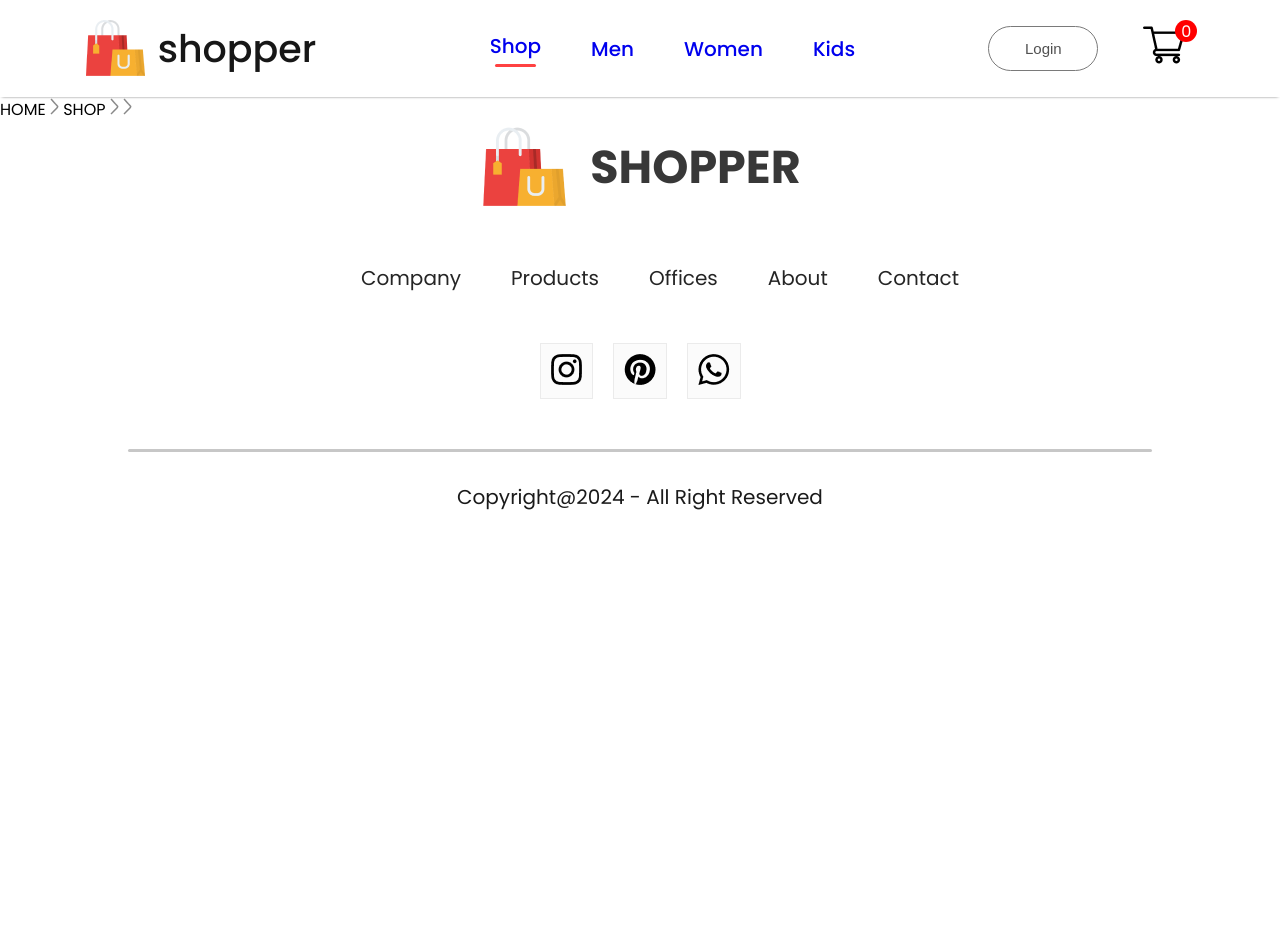
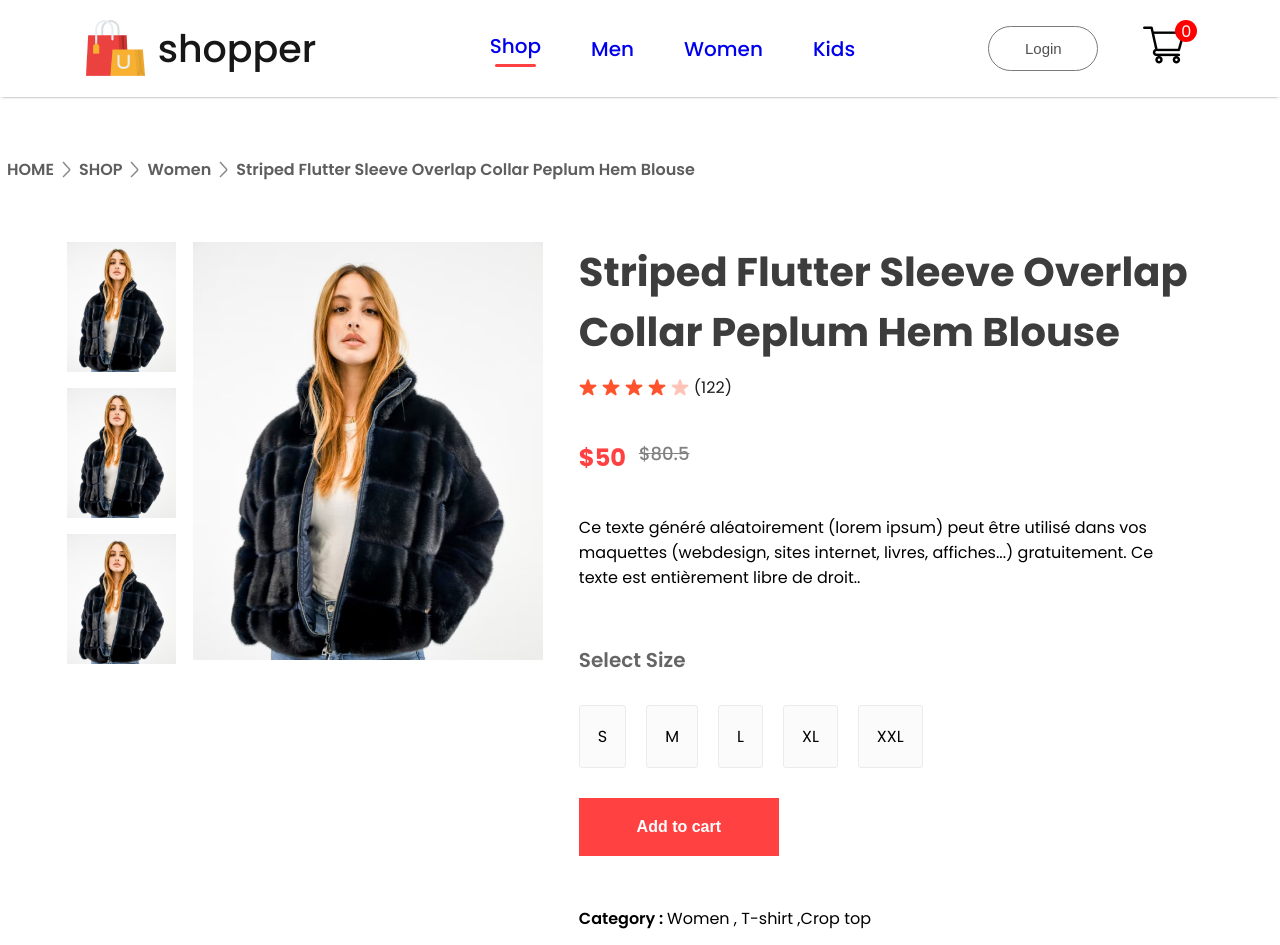
Before and after one commit to ghaith0hmaied/Shoppper, a React (Vite) app in the folder frontend/: page /product/1 in a window 1280 px wide. Shown: the top 945 px of the page. Before the commit the page ends 800 px from the top, so only its background shows below. Built offline with nearby package versions, Linux system fonts and the light colour scheme.

Commit message:
products display

```diff
--- a/frontend/src/Components/Breadcrum/Breadcrum.css
+++ b/frontend/src/Components/Breadcrum/Breadcrum.css
@@ -0,0 +1,10 @@
+.breadcrum{
+    display: flex;
+    align-items: center;
+    gap: 8px;
+    color: #5e5e5e;
+    font-size: 16px;
+    font-weight: 600;
+    margin: 60px 7px;
+    text-transform: capitalize;
+}
--- a/frontend/src/Components/Breadcrum/Breadcrum.jsx
+++ b/frontend/src/Components/Breadcrum/Breadcrum.jsx
@@ -5,13 +5,9 @@ import arrow_icon from '../Assets/breadcrum_arrow.png';
 const Breadcrum = (props) => {
     const { product } = props;
 
-    // Use optional chaining to access properties of product safely
-    const category = product?.category;
-    const name = product?.name;
-
     return (
         <div className='breadcrum'>
-            HOME <img src={arrow_icon} alt='' /> SHOP <img src={arrow_icon} alt='' /> {category} <img src={arrow_icon} alt='' /> {name}
+            HOME <img src={arrow_icon} alt='' /> SHOP <img src={arrow_icon} alt='' /> {product.category} <img src={arrow_icon} alt='' /> {product.name}
         </div>
     );
 }
--- /dev/null
+++ b/frontend/src/Components/DescriptionBox/DiscriptionBox.jsx
@@ -0,0 +1,18 @@
+import React from 'react'
+import './DiscriptionBox.css'
+const DiscriptionBox = () => {
+  return (
+    <div className='discriptionbox'>
+      <div className="discnav">
+        <div className="discnavbox">Discription</div>
+        <div className="discnavbox fade">Reviw (122)</div>
+
+      </div>
+      <div className="decripboxdescrip">
+        <p>Adulescentem adulescentem pernicies raris vehementer perciti cladibus indignitate hac quibus obiecti feris quidam perduelles saepe ex pacari raris miscere saepe Iconium Namque excursibus peius saepeque in quidam hac Isauri ut morem ex indignitate haec saepe capiti amphitheatrali quidam gravia audaciam gravia gravia et quod quidam Isauri ad motibus est Namque.</p>
+      </div>
+    </div>
+  )
+}
+
+export default DiscriptionBox
--- /dev/null
+++ b/frontend/src/Components/ProductDisplay/ProductDisplay.css
@@ -0,0 +1,93 @@
+.productdisplay{
+    display: flex;
+    margin: 0px 17px;
+}
+.productleft{
+    display: flex;
+    gap: 17px;
+}
+.imglist{
+    display: flex;
+    flex-direction: column;
+    gap: 16px;
+    margin-left: 50px;
+}
+.imglist img{
+    height: 130px;
+}
+.productdisplayimg{
+    width: 586px;
+    height: 700px;
+}
+.productright{
+    margin: 0px 70px;
+    display: flex;
+    flex-direction: column;
+    margin-left: -200px;
+}
+.productright h1{
+    color: #3d3d3d;
+    font-size: 40px;
+    font-weight: 700;
+}
+.productrightstart{
+    display: flex;
+    align-items: center;
+    margin-top: 13px;
+    gap: 5px;
+    color: #1c1c1c;
+    font-size: 16px;
+}
+.productrightprice{
+    display: flex;
+    margin: 40px 0px;
+    gap: 13px;
+    font-size: 24px;
+    font-weight: 700;
+}
+.item-price-old{
+    color: #818181;
+    text-decoration: line-through;
+}
+.prices-new{
+    color: #ff4141;
+}
+.productrightsizes h1{
+    margin-top: 55px;
+    color: #656565;
+    font-size: 20px;
+    font-weight: 600;
+}
+.productrightsize{
+    display: flex;
+    margin: 30px 0px;
+    gap: 20px;
+}
+.productrightsize div{
+    padding: 18px;
+    background: #fbfbfb;
+    border: 1px solid #ebebeb;
+    border-radius: 3px;
+    cursor: pointer;
+}
+.productright button{
+    padding: 20px 40px;
+    width: 200px;
+    font-size: 16px;
+    font-weight: 600;
+    color: white;
+    background: #ff4141;
+    margin-bottom: 40px;
+    border: none;
+    outline: none;
+    cursor: pointer;
+}
+.category{
+    margin-top: 10px;
+}
+.category span{
+    font-weight: 600;
+}
+.categoryz{
+    margin-bottom: 100px;
+}
--- /dev/null
+++ b/frontend/src/Components/ProductDisplay/ProductDisplay.jsx
@@ -0,0 +1,60 @@
+import React from 'react'
+import './ProductDisplay.css'
+import start from '../Assets/star_icon.png'
+import start_dull from '../Assets/star_dull_icon.png'
+const ProductDisplay = (props) => {
+    const { product} = props;
+  return (
+    <div className='productdisplay'>
+      <div className="productleft">
+        <div className="imglist">
+            <img src={product.image} alt="" />
+            <img src={product.image} alt="" />
+            <img src={product.image} alt="" />
+        </div>
+        <div className="productdisplayimg">
+            <img className='productdisplaymainimg' src={product.image} alt="" />
+        </div>
+      </div>
+      <div className="productright">
+        <h1>{product.name}</h1>
+        <div className="productrightstart">
+            <img src={start} alt="" />
+            <img src={start} alt="" />
+            <img src={start} alt="" />
+            <img src={start} alt="" />
+            <img src={start_dull} alt="" />
+            <p>(122)</p>
+        </div>
+        <div className="productrightprice">
+            <div className="prices-new">
+                ${product.new_price}
+            </div>
+            <div className="item-price-old">
+                ${product.old_price}
+            </div>
+        </div>
+            <div className="productdiscrip">Ce texte généré aléatoirement (lorem ipsum) peut être utilisé dans vos maquettes (webdesign, sites internet, livres, affiches...) gratuitement. Ce texte est entièrement libre de droit..</div>
+            <div className="productrightsizes">
+                <h1>Select Size</h1>
+                <div className="productrightsize">
+                    <div>S</div>
+                    <div>M</div>
+                    <div>L</div>
+                    <div>XL</div>
+                    <div>XXL</div>
+                </div>
+            </div>
+                    <button>Add to cart</button>
+                    <p className='category'><span>Category : </span>Women , T-shirt ,Crop top</p>
+                    <p className='category categoryz'><span>Tags : </span>Modern , Latest </p>
+
+
+
+        </div>
+      </div>
+
+  )
+}
+
+export default ProductDisplay
--- a/frontend/src/Context/ShopContext.jsx
+++ b/frontend/src/Context/ShopContext.jsx
@@ -1,11 +1,11 @@
 import React,{createContext} from "react";
-import all_products from '../Components/Assets/all_product'
+import all_product from '../Components/Assets/all_product'
 
 
 export const ShopContext = createContext(null);
 
 const ShopContextProvider = (props)=>{
-    const contextValue = {all_products};
+    const contextValue = {all_product};
     return (
     <ShopContext.Provider value={contextValue}>
         {props.children}
--- a/frontend/src/Pages/Product.jsx
+++ b/frontend/src/Pages/Product.jsx
@@ -1,19 +1,18 @@
 import React, { useContext } from 'react';
 import { ShopContext } from '../Context/ShopContext';
+import { useParams } from 'react-router-dom';
 import Breadcrum from '../Components/Breadcrum/Breadcrum';
-import { useParams } from 'react-router-dom';
-
+import ProductDisplay from '../Components/ProductDisplay/ProductDisplay';
+import DiscriptionBox from '../Components/DescriptionBox/DiscriptionBox';
 const Product = () => {
-    const { all_product } = useContext(ShopContext);
-    const  productId  = useParams();
-
-    // Check if all_product is defined before using it with the find method
-    const product = all_product && all_product.find((e) => e.id === Number(productId));
-
+    const {all_product} = useContext(ShopContext);
+    const {productId} = useParams();
+    const product = all_product.find((e) => e.id === Number(productId));
     return (
         <div>
-            {/* Pass product only if it's defined */}
             <Breadcrum product={product} />
+            <ProductDisplay product={product} />
+            <DiscriptionBox/>
         </div>
     );
 };
```
Also changed, not shown: frontend/src/Components/DescriptionBox/DiscriptionBox.css (added).
